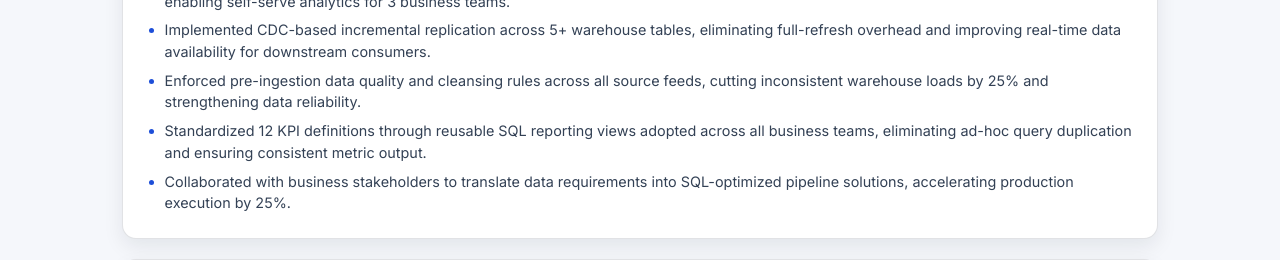
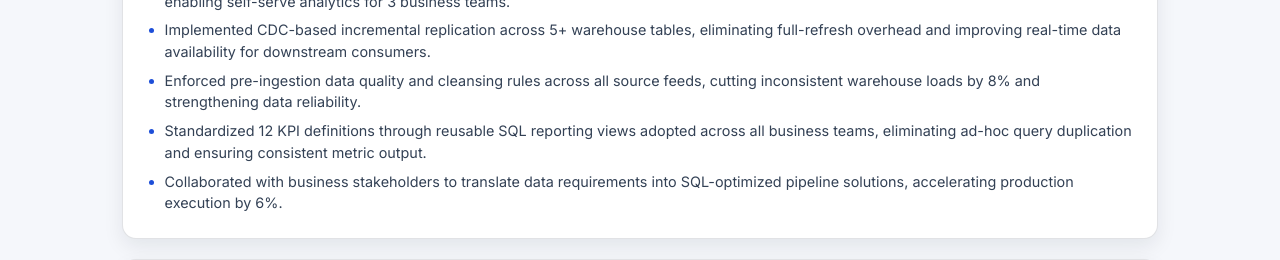
Before and after one commit to Kavya-Mehta/Portfolio-Website, a React (Vite) app: page / in a window 1280 px wide. Shown: the part 2528-2788 px from the top of the page. Built offline with nearby package versions, Linux system fonts and the light colour scheme.

Commit message:
Updated experience section

```diff
--- a/src/components/Education.jsx
+++ b/src/components/Education.jsx
@@ -17,7 +17,7 @@ const EDUCATION = [
     school: "St Francis Institute of Technology",
     degree: "Bachelor of Engineering",
     field: "Electronics and Telecommunications",
-    period: "2022 - 2024",
+    period: "2021 - 2024",
     location: "Mumbai, India",
     logo: "https://encrypted-tbn0.gstatic.com/images?q=tbn:ANd9GcSWFvTad6gAX0GtUSqjXKmiQ9sJx9z1i5YY6g&s",
     highlights: [
--- a/src/components/Experience.jsx
+++ b/src/components/Experience.jsx
@@ -10,9 +10,9 @@ const EXPERIENCE = [
       "Built and maintained scalable ETL/ELT pipelines consolidating 5 data sources including relational databases and REST APIs, processing 10K+ monthly records with automated data validation and governance controls.",
       "Designed dimensional data warehouse schemas for 18 months of transactional sales data across 50+ SKUs, reducing query complexity and enabling self-serve analytics for 3 business teams.",
       "Implemented CDC-based incremental replication across 5+ warehouse tables, eliminating full-refresh overhead and improving real-time data availability for downstream consumers.",
-      "Enforced pre-ingestion data quality and cleansing rules across all source feeds, cutting inconsistent warehouse loads by 25% and strengthening data reliability.",
+      "Enforced pre-ingestion data quality and cleansing rules across all source feeds, cutting inconsistent warehouse loads by 8% and strengthening data reliability.",
       "Standardized 12 KPI definitions through reusable SQL reporting views adopted across all business teams, eliminating ad-hoc query duplication and ensuring consistent metric output.",
-      "Collaborated with business stakeholders to translate data requirements into SQL-optimized pipeline solutions, accelerating production execution by 25%.",
+      "Collaborated with business stakeholders to translate data requirements into SQL-optimized pipeline solutions, accelerating production execution by 6%.",
     ],
   },
   {
```
